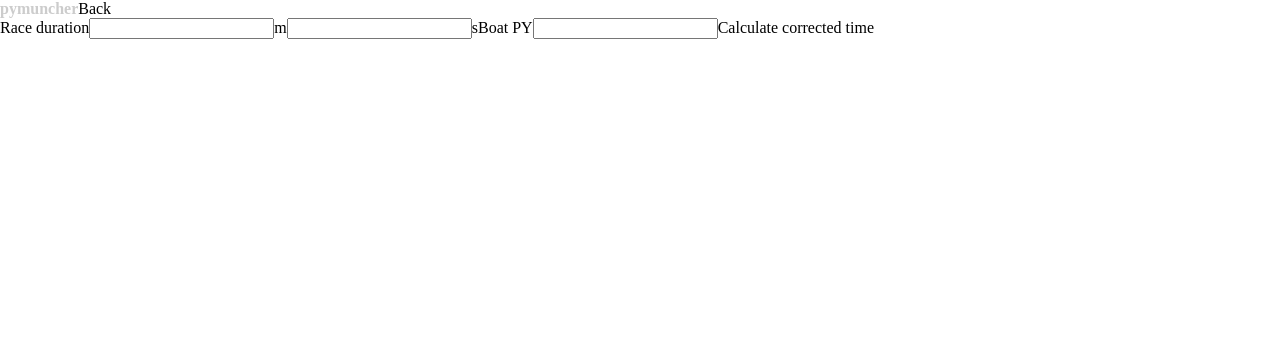
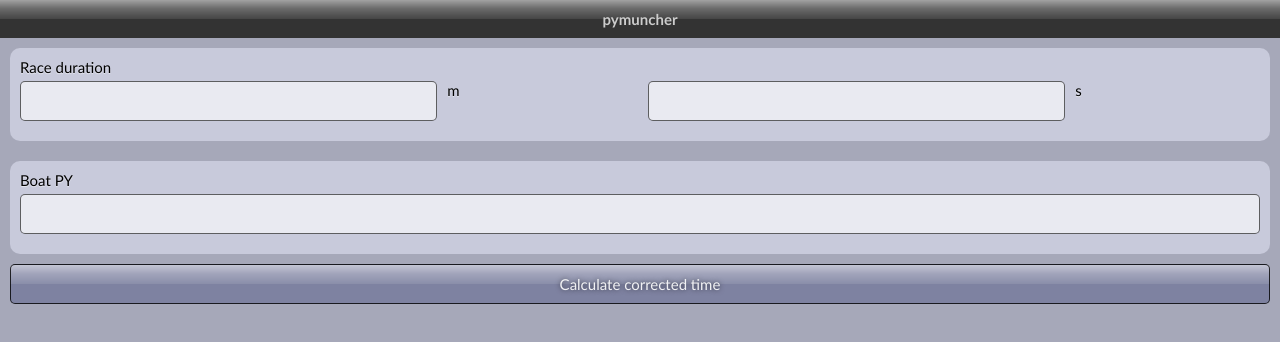
Before and after one commit to zefer/pymuncher, a plain HTML site: page index.html in a window 1280 px wide. Drawn offline with Linux system fonts and the light colour scheme.

Commit message:
reverted to the default framework css as the aluminum version seems buggy

```diff
--- a/index.html
+++ b/index.html
@@ -5,11 +5,11 @@
 		<title>pymuncher</title>
 
 
-		<link rel="stylesheet" type="text/css" href="jo/css/aluminum/aluminum.css">
+		<!-- <link rel="stylesheet" type="text/css" href="jo/css/aluminum/aluminum.css"> -->
     <!-- <link rel="stylesheet" type="text/css" href="jo/css/aluminum/webkit.css"> -->
     <!--<link rel="stylesheet" type="text/css" href="jo/css/aluminum/webos.css">-->
     <!-- <link rel="stylesheet" type="text/css" href="jo/css/aluminum/chrome.css"> -->
-    <!-- <link rel="stylesheet" type="text/css" href="jo/css/jo.css"> -->
+    <link rel="stylesheet" type="text/css" href="jo/css/jo.css">
     <!-- <link rel="stylesheet" type="text/css" href="jo/css/aluminum/widgets.css"> -->
 
 		<link rel="stylesheet" type="text/css" href="css/app.css">
```
